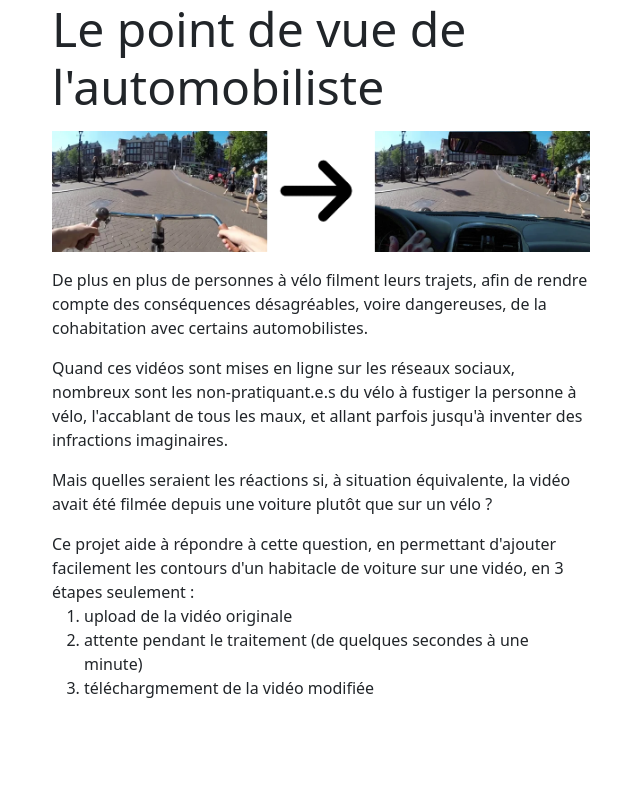
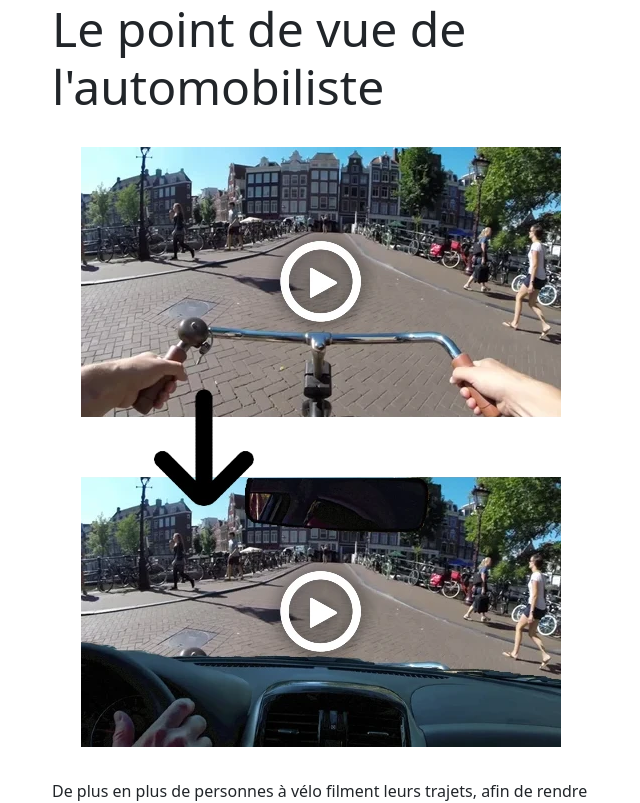
Before and after one commit to LoicGombeaud/car-overlay, a Vue app in the folder front/: page / in a window 1280 px wide. Shown: the top 803 px of the page, without its empty margins (319-959 px from the left). Built offline with nearby package versions, Linux system fonts and the light colour scheme.

Commit message:
feat(front): Update (and center) before/after image

```diff
--- a/front/src/App.vue
+++ b/front/src/App.vue
@@ -8,7 +8,9 @@ import "./scss/styles.scss"
       <div class="col-lg-3"></div>
       <div class="col-lg-6">
         <div class="display-5">Le point de vue de l'automobiliste</div>
-        <img class="img-fluid my-3" src="./assets/before-after.webp">
+        <div class="text-center my-3">
+          <img class="img-fluid text-center my-3" src="./assets/before-after.webp">
+        </div>
         <p>
           De plus en plus de personnes à vélo filment leurs trajets, afin de rendre compte des conséquences désagréables, voire dangereuses, de la cohabitation avec certains automobilistes.
         </p>
```
Also changed, not shown: front/src/assets/before-after.webp.
